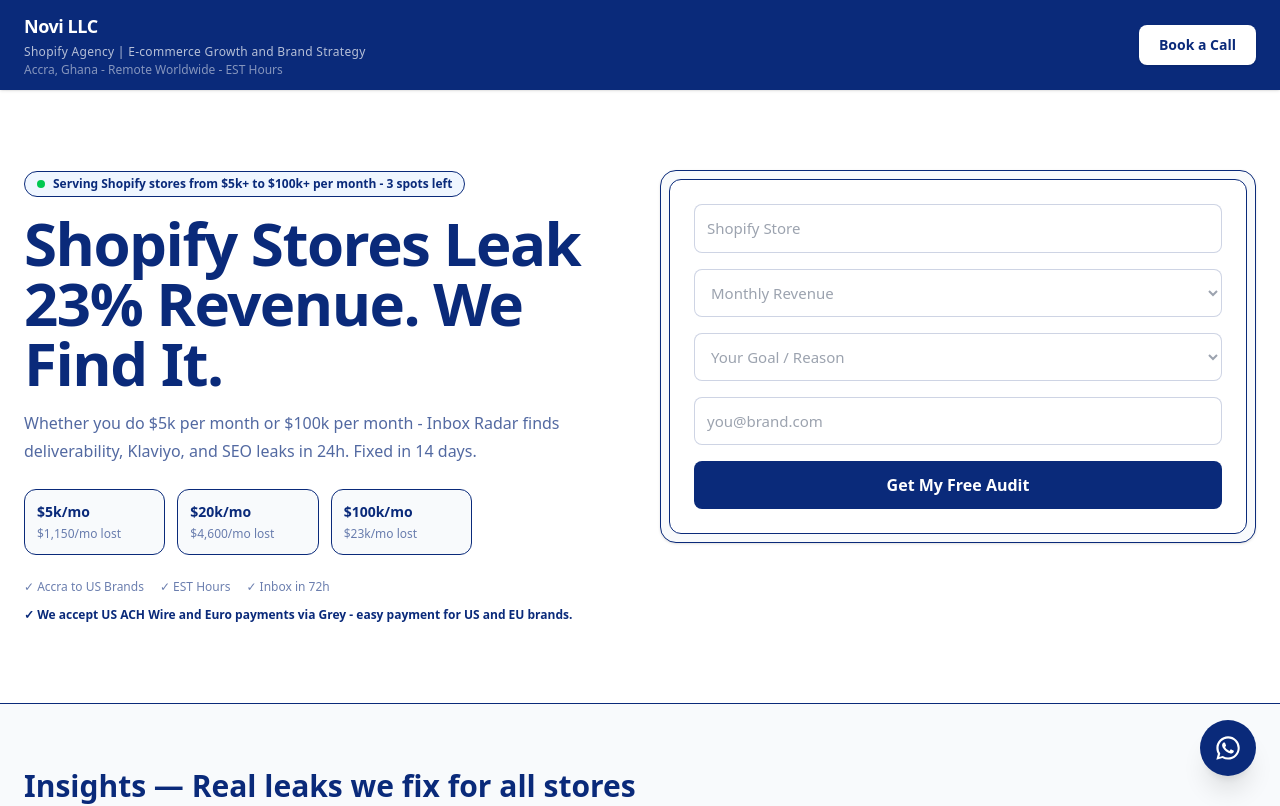
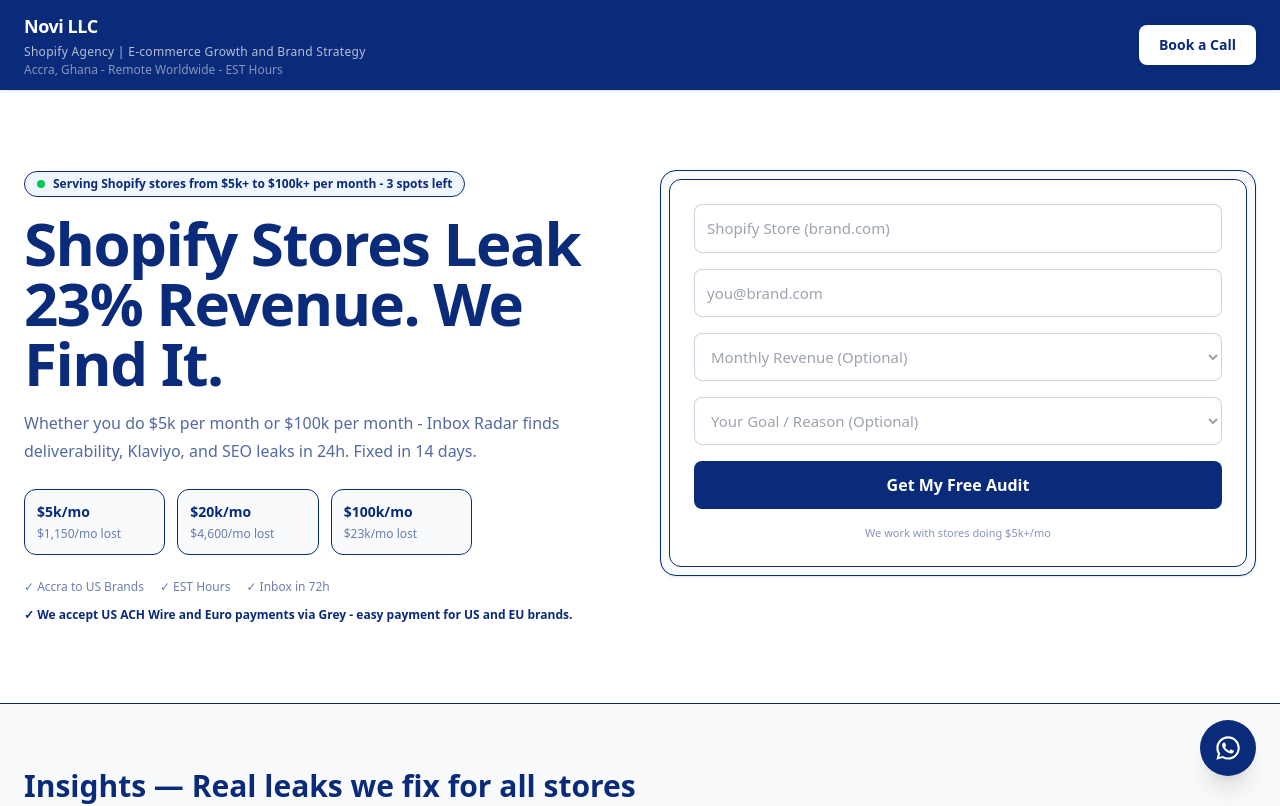
Before and after one commit to NOVI-I6699-cmd/portfolio-starter-kit, a Next.js app: page / in a window 1280 px wide. Shown: the top 806 px of the page. Built offline with nearby package versions, Linux system fonts and the light colour scheme.

Commit message:
Update AuditForm.tsx

```diff
--- a/app/components/AuditForm.tsx
+++ b/app/components/AuditForm.tsx
@@ -1,4 +1,4 @@
-"use client";
+ "use client";
 import { useState } from "react";
 
 export default function AuditForm() {
@@ -40,26 +40,37 @@
 
   return (
     <form onSubmit={onSubmit} className="bg-white p-6 rounded-xl space-y-4 border">
-      <input value={store} onChange={e=>setStore(e.target.value)} placeholder="Shopify Store" className={base} required />
-      <select value={revenue} onChange={e=>setRevenue(e.target.value)} className={`${base} ${sel(revenue)}`} required>
-        <option value="">Monthly Revenue</option>
+      {/* 1. Store - required */}
+      <input value={store} onChange={e=>setStore(e.target.value)} placeholder="Shopify Store (brand.com)" className={base} required />
+
+      {/* 2. Email - required - moved up so you capture lead even if they skip revenue */}
+      <input value={email} onChange={e=>setEmail(e.target.value)} placeholder="you@brand.com" type="email" className={base} required />
+
+      {/* 3. Revenue - OPTIONAL, starts at $5k, no $0 stores */}
+      <select value={revenue} onChange={e=>setRevenue(e.target.value)} className={`${base} ${sel(revenue)}`}>
+        <option value="">Monthly Revenue (Optional)</option>
         <option>$5k - $20k/mo - Growth Stage</option>
         <option>$20k - $100k/mo - Scaling Stage</option>
         <option>$100k - $500k/mo - 7-Figure Path</option>
         <option>$500k+/mo - Enterprise</option>
+        <option>Prefer not to say</option>
       </select>
-      <select value={goal} onChange={e=>setGoal(e.target.value)} className={`${base} ${sel(goal)}`} required>
-        <option value="">Your Goal / Reason</option>
+
+      {/* 4. Goal - OPTIONAL */}
+      <select value={goal} onChange={e=>setGoal(e.target.value)} className={`${base} ${sel(goal)}`}>
+        <option value="">Your Goal / Reason (Optional)</option>
         <option>Improving Conversion Rate</option>
         <option>Scaling to $100k+/mo</option>
         <option>Paid Ads Audit</option>
         <option>Store Redesign</option>
         <option>Other</option>
       </select>
-      <input value={email} onChange={e=>setEmail(e.target.value)} placeholder="you@brand.com" type="email" className={base} required />
+
       <button disabled={loading} className="w-full bg-[#0A2A7A] text-white p-3 rounded-lg font-bold">
         {loading? "Sending..." : "Get My Free Audit"}
       </button>
+
+      <p className="text-[11px] text-center text-[#0A2A7A]/50">We work with stores doing $5k+/mo</p>
     </form>
   );
 }
```
